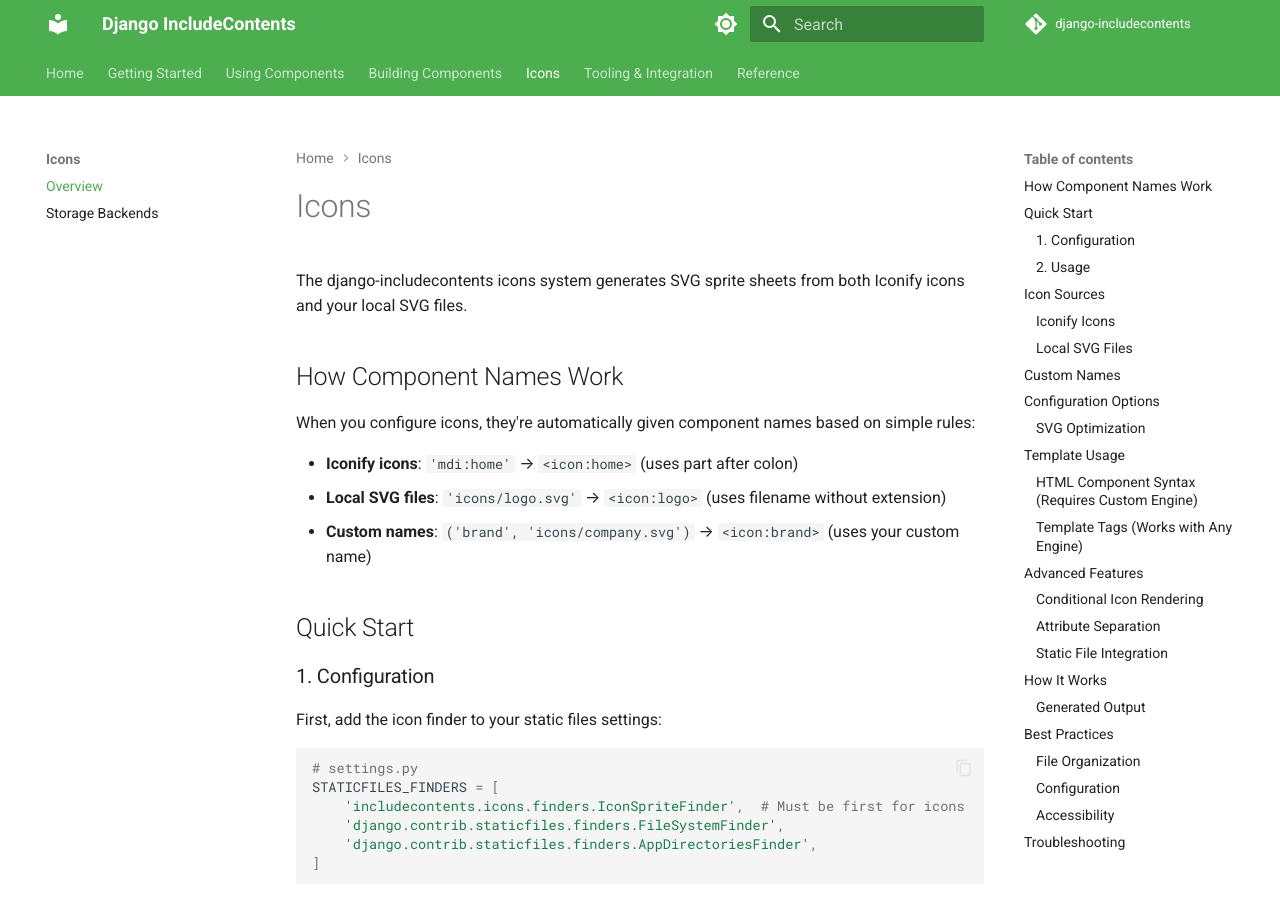
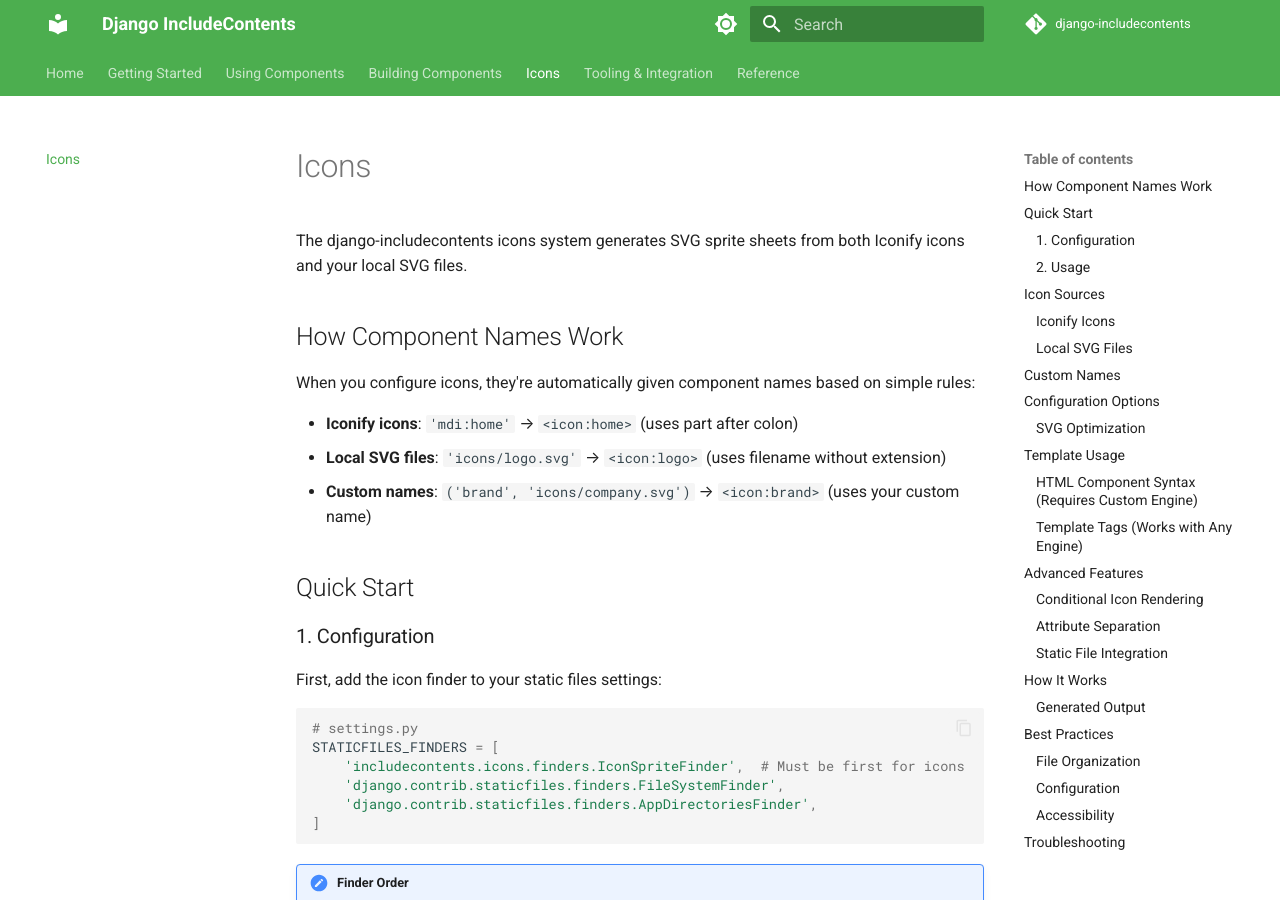
Before and after one commit to SmileyChris/django-includecontents, an MkDocs documentation site: the page built from docs/icons.md, in a window 1280 px wide and 900 px high. Built offline with MkDocs 1.6.1 and Material for MkDocs 9.7.7, drawn with Linux system fonts in a browser that asks for light colours; comment, search, counter and statistics services are not loaded.

Commit message:
Fix docs build by removing reference to non-existent storage-backends.md
The navigation in mkdocs.yml referenced storage-backends.md which doesn't exist,
causing the strict build to fail. Simplified the Icons section to single page.

```diff
--- a/mkdocs.yml
+++ b/mkdocs.yml
@@ -72,9 +72,7 @@
     - Advanced Props: building-components/advanced-props.md
     - CSS & Styling: building-components/css-and-styling.md
     - Best Practices: building-components/best-practices.md
-  - Icons:
-    - Overview: icons.md
-    - Storage Backends: storage-backends.md
+  - Icons: icons.md
   - Tooling & Integration:
     - Prettier Formatting: tooling-integration/prettier-formatting.md
     - Tailwind CSS: tooling-integration/tailwind-css.md
```
